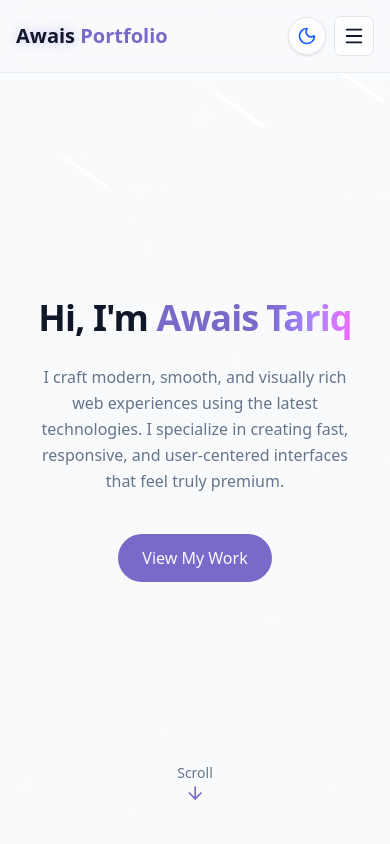
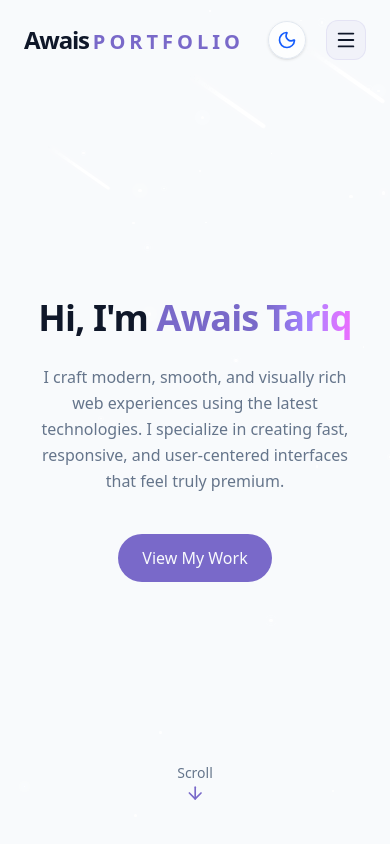
Before and after one commit to Awais748/myPortfolio, a React (Vite) app in the folder frontend/: page / in a window 390 px wide. Shown: the top 844 px of the page. Built offline with nearby package versions, Linux system fonts and the light colour scheme.

Commit message:
fixing bugs and make navbar responsive

```diff
--- a/frontend/src/components/ContactSection.jsx
+++ b/frontend/src/components/ContactSection.jsx
@@ -1,8 +1,11 @@
 import { useState } from "react";
 import axios from "axios";
 import { Github, Linkedin, Mail, MapPin, Phone, Send } from "lucide-react";
-import { cn } from "@/lib/utlis";
+import { cn } from "@/lib/utils";
 import { toast } from "react-toastify";
+
+// Robust email regex for frontend validation
+const EMAIL_REGEX = /^[^\s@]+@[^\s@]+\.[^\s@]+$/;
 
 export default function ContactSection() {
   const [formData, setFormData] = useState({
@@ -22,12 +25,12 @@ export default function ContactSection() {
 
     const { name, email, message } = formData;
 
-    if (!name || !email || !message) {
+    if (!name.trim() || !email.trim() || !message.trim()) {
       toast.error("Please fill in all fields.");
       return;
     }
 
-    if (!email.includes("@") || !email.includes(".")) {
+    if (!EMAIL_REGEX.test(email)) {
       toast.error("Please enter a valid email address.");
       return;
     }
@@ -198,7 +201,7 @@ export default function ContactSection() {
                   required
                   value={formData.name}
                   className="w-full px-4 py-2.5 sm:py-3 rounded-md border border-input bg-background focus-visible:outline-none focus-visible:ring-2 focus-visible:ring-ring focus-visible:border-primary transition-colors text-sm sm:text-base"
-                  placeholder="Jon Snow"
+                  placeholder="Your Name"
                   onChange={handleChange}
                 />
               </div>
--- a/frontend/src/components/Navbar.jsx
+++ b/frontend/src/components/Navbar.jsx
@@ -1,6 +1,6 @@
-import { cn } from "@/lib/utlis";
+import { cn } from "@/lib/utils";
 import { Menu, X } from "lucide-react";
-import { useEffect, useState } from "react";
+import { useEffect, useState, useCallback } from "react";
 import ThemeToggle from "./ThemeToggle";
 
 const navItems = [
@@ -15,103 +15,155 @@ export const Navbar = () => {
   const [isScrolled, setIsScrolled] = useState(false);
   const [isMenuOpen, setIsMenuOpen] = useState(false);
 
+  const handleScroll = useCallback(() => {
+    setIsScrolled(window.scrollY > 20);
+  }, []);
+
   useEffect(() => {
-    const handleScroll = () => {
-      setIsScrolled(window.scrollY > 10);
-    };
-
     handleScroll();
     window.addEventListener("scroll", handleScroll, { passive: true });
     return () => window.removeEventListener("scroll", handleScroll);
-  }, []);
+  }, [handleScroll]);
 
+  // Handle escape key and body scroll lock
   useEffect(() => {
-    if (!isMenuOpen) return;
-    const onKeyDown = (e) => {
+    const handleKeyDown = (e) => {
       if (e.key === "Escape") setIsMenuOpen(false);
     };
-    window.addEventListener("keydown", onKeyDown);
-    return () => window.removeEventListener("keydown", onKeyDown);
-  }, [isMenuOpen]);
 
-  useEffect(() => {
-    document.body.style.overflow = isMenuOpen ? "hidden" : "";
+    if (isMenuOpen) {
+      window.addEventListener("keydown", handleKeyDown);
+      document.body.style.overflow = "hidden";
+    } else {
+      document.body.style.overflow = "";
+    }
+
     return () => {
+      window.removeEventListener("keydown", handleKeyDown);
       document.body.style.overflow = "";
     };
   }, [isMenuOpen]);
 
   return (
+    <>
       <nav
         className={cn(
-        "fixed top-0 left-0 w-full z-40 transition-all duration-300",
-        "py-4 bg-background/85 backdrop-blur-md border-b border-border/70",
-        isScrolled && "shadow-sm bg-background/95"
+          "fixed top-0 left-0 w-full z-[100] transition-all duration-500 ease-in-out",
+          "py-5",
+          isScrolled || isMenuOpen
+            ? "bg-background/80 backdrop-blur-xl border-b border-primary/10 shadow-[0_8px_30px_rgb(0,0,0,0.04)] dark:shadow-[0_8px_30px_rgb(0,0,0,0.2)] py-4"
+            : "bg-transparent border-transparent"
         )}
       >
-      <div className="container flex items-center justify-between gap-3">
+        <div className="container mx-auto px-6 md:px-12 flex items-center justify-between">
+          {/* Logo with Theme-Aware Professional Aesthetic */}
           <a
-          className="text-xl font-bold text-primary flex items-center"
             href="#hero"
+            className="flex items-baseline group relative z-[110] transition-transform duration-300 active:scale-95"
           >
-          <span className="relative z-10">
-            <span className="text-glow text-foreground">Awais</span> Portfolio
+            <span className="text-2xl font-bold tracking-tighter transition-all duration-300 text-foreground group-hover:text-primary">
+              Awais
+            </span>
+            <span className="ml-1 text-xl font-black uppercase tracking-[0.2em] text-primary transition-all duration-300 group-hover:opacity-80">
+              Portfolio
             </span>
           </a>
 
-        {/* desktop nav  */}
-        <div className="hidden md:flex items-center gap-8">
-          {navItems.map((item, key) => (
+          {/* Desktop Nav - Professional & High-End */}
+          <div className="hidden md:flex items-center space-x-10">
+            {navItems.map((item) => (
               <a
-              key={key}
+                key={item.name}
                 href={item.href}
-              className="text-foreground/80 hover:text-primary transition-colors duration-300 focus-visible:outline-none focus-visible:ring-2 focus-visible:ring-ring focus-visible:ring-offset-2 focus-visible:ring-offset-background rounded-sm"
+                className="text-[12px] font-bold text-foreground/60 hover:text-primary transition-all duration-300 tracking-[0.15em] uppercase group relative"
               >
                 {item.name}
+                <span className="absolute -bottom-1 left-1/2 -translate-x-1/2 w-0 h-[1.5px] bg-primary transition-all duration-300 group-hover:w-full" />
               </a>
             ))}
           </div>
 
-        <div className="flex items-center gap-2 relative z-50">
-          <ThemeToggle className="z-[60] relative" />
+          {/* Right Area */}
+          <div className="flex items-center gap-5 relative z-[110]">
+            <ThemeToggle className="hover:rotate-12 transition-transform duration-300" />
 
-          {/* mobile nav  */}
+            {/* Minimal Mobile Toggle */}
             <button
-            type="button"
-            onClick={() => setIsMenuOpen((prev) => !prev)}
-            className="md:hidden p-2 rounded-md text-foreground z-[60] relative border border-border bg-card/70 backdrop-blur hover:bg-card transition-colors"
-            aria-label={isMenuOpen ? "Close Menu" : "Open Menu"}
-            aria-expanded={isMenuOpen}
-            aria-controls="mobile-menu"
+              onClick={() => setIsMenuOpen(!isMenuOpen)}
+              className="md:hidden p-2 rounded-xl bg-primary/5 hover:bg-primary/10 border border-primary/10 text-foreground transition-all active:scale-95"
+              aria-label="Toggle Navigation"
             >
-            {isMenuOpen ? <X size={22} /> : <Menu size={22} />}
+              {isMenuOpen ? <X size={22} className="" /> : <Menu size={22} />}
             </button>
           </div>
+        </div>
+      </nav>
 
+      {/* Minimal Blurred Mobile Menu Overlay */}
       <div
         className={cn(
-            "fixed inset-x-0 top-0 bottom-0 pt-20 bg-background/95 backdrop-blur-lg border-b border-border z-40 flex flex-col items-center px-6 text-center",
-            "transition-all duration-300 md:hidden",
+          "fixed inset-0 z-[90] md:hidden flex flex-col items-center justify-center transition-all duration-700 ease-[cubic-bezier(0.16,1,0.3,1)]",
           isMenuOpen
-              ? "opacity-100 translate-y-0 pointer-events-auto"
-              : "opacity-0 -translate-y-2 pointer-events-none"
+            ? "opacity-100 visible"
+            : "opacity-0 invisible pointer-events-none"
         )}
-          id="mobile-menu"
+        style={{
+          backdropFilter: isMenuOpen ? "blur(60px) saturate(180%)" : "none",
+          WebkitBackdropFilter: isMenuOpen
+            ? "blur(60px) saturate(180%)"
+            : "none",
+        }}
       >
-          <div className="flex flex-col space-y-8 text-xl font-semibold w-full max-w-xs">
-            {navItems.map((item, key) => (
+        {/* Dynamic Background for Light/Dark Mode */}
+        <div className={cn(
+          "absolute inset-0 -z-20 transition-colors duration-700",
+          isMenuOpen ? "bg-white/70 dark:bg-zinc-950/80" : "bg-transparent"
+        )} />
+        {/* Subtle Background Glows matching Cosmic Theme */}
+        <div className="absolute top-1/4 left-1/4 w-64 h-64 bg-primary/10 rounded-full blur-[120px] -z-10 animate-pulse" />
+        <div className="absolute bottom-1/4 right-1/4 w-64 h-64 bg-violet-500/10 rounded-full blur-[120px] -z-10 animate-pulse-slow" />
+
+        <div className="flex flex-col items-center gap-10">
+          {navItems.map((item, index) => (
             <a
-                key={key}
+              key={item.name}
               href={item.href}
-                className="text-foreground hover:text-primary transition-colors duration-300 py-2 focus-visible:outline-none focus-visible:ring-2 focus-visible:ring-ring focus-visible:ring-offset-2 focus-visible:ring-offset-background rounded-sm"
+              className={cn(
+                "group relative text-3xl font-medium tracking-[0.15em] text-foreground transition-all duration-500 hover:scale-105 uppercase",
+                isMenuOpen
+                  ? "translate-y-0 opacity-100"
+                  : "translate-y-20 opacity-0"
+              )}
+              style={{
+                transitionDelay: `${index * 80}ms`,
+              }}
               onClick={() => setIsMenuOpen(false)}
             >
+              <span className="bg-gradient-to-r from-foreground/80 to-foreground group-hover:from-primary bg-clip-text group-hover:text-transparent transition-all duration-500">
                 {item.name}
+              </span>
             </a>
           ))}
         </div>
+
+        {/* Mobile Hire Badge */}
+        <div
+          className={cn(
+            "absolute bottom-20 transition-all duration-1000 delay-500",
+            isMenuOpen
+              ? "translate-y-0 opacity-100"
+              : "translate-y-10 opacity-0"
+          )}
+        >
+          <a
+            href="#contact"
+            onClick={() => setIsMenuOpen(false)}
+            className="px-8 py-3 rounded-full bg-foreground text-background font-bold text-sm tracking-widest uppercase hover:scale-105 hover:bg-primary hover:text-white transition-all shadow-2xl"
+          >
+            Work with me
+          </a>
         </div>
       </div>
-    </nav>
+    </>
   );
 };
--- a/frontend/src/components/SkillsSection.jsx
+++ b/frontend/src/components/SkillsSection.jsx
@@ -1,7 +1,7 @@
 "use client";
 import { useState } from "react";
 import { motion } from "framer-motion";
-import { cn } from "@/lib/utlis";
+import { cn } from "@/lib/utils";
 
 const MotionH2 = motion.h2;
 const MotionButton = motion.button;
--- a/frontend/src/components/ThemeToggle.jsx
+++ b/frontend/src/components/ThemeToggle.jsx
@@ -1,6 +1,6 @@
 import { useEffect, useState } from "react";
 import { Sun, Moon } from "lucide-react";
-import { cn } from "@/lib/utlis";
+import { cn } from "@/lib/utils";
 
 export default function ThemeToggle({ className }) {
   const [theme, setTheme] = useState("light");
```
Also changed, not shown: frontend/src/lib/utils.js (renamed from frontend/src/lib/utlis.js), 1 other file (tests, documents, lock files or other folders). Lines whose indentation alone changed are shown as unchanged.
